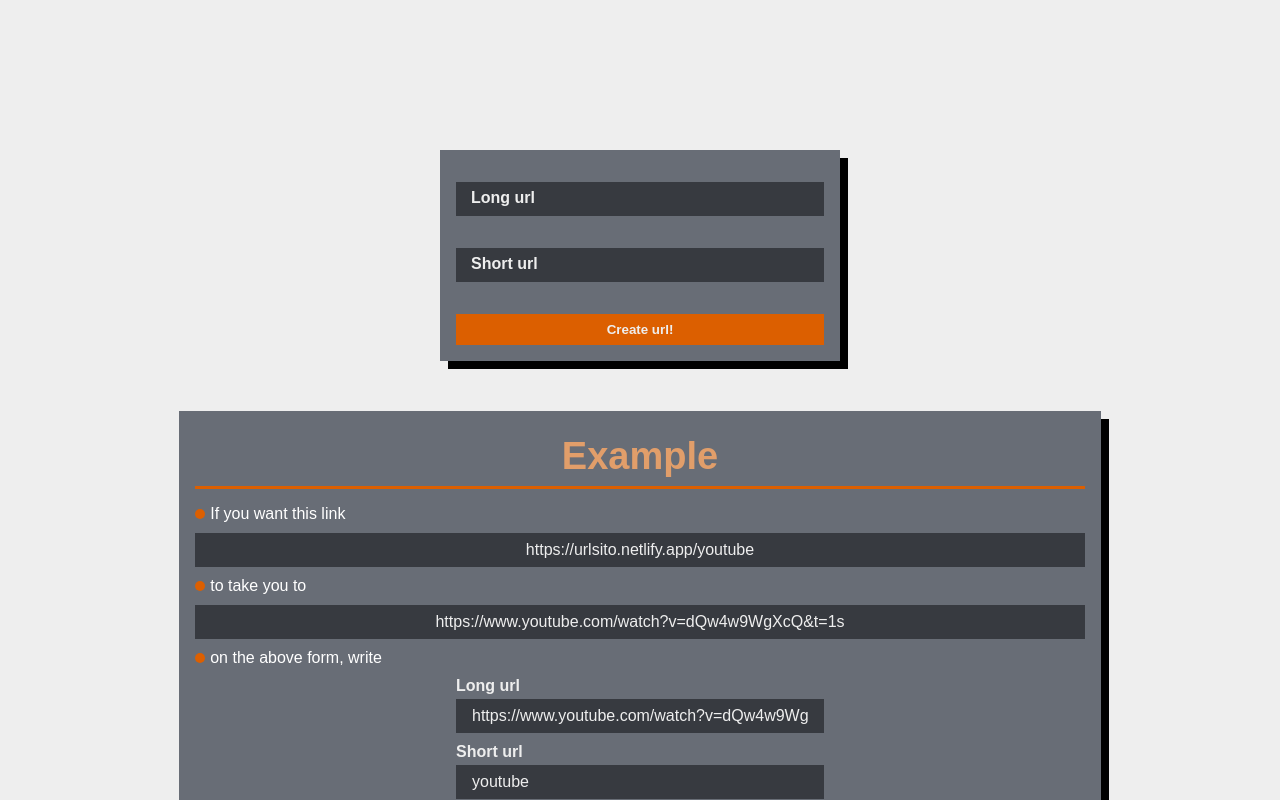
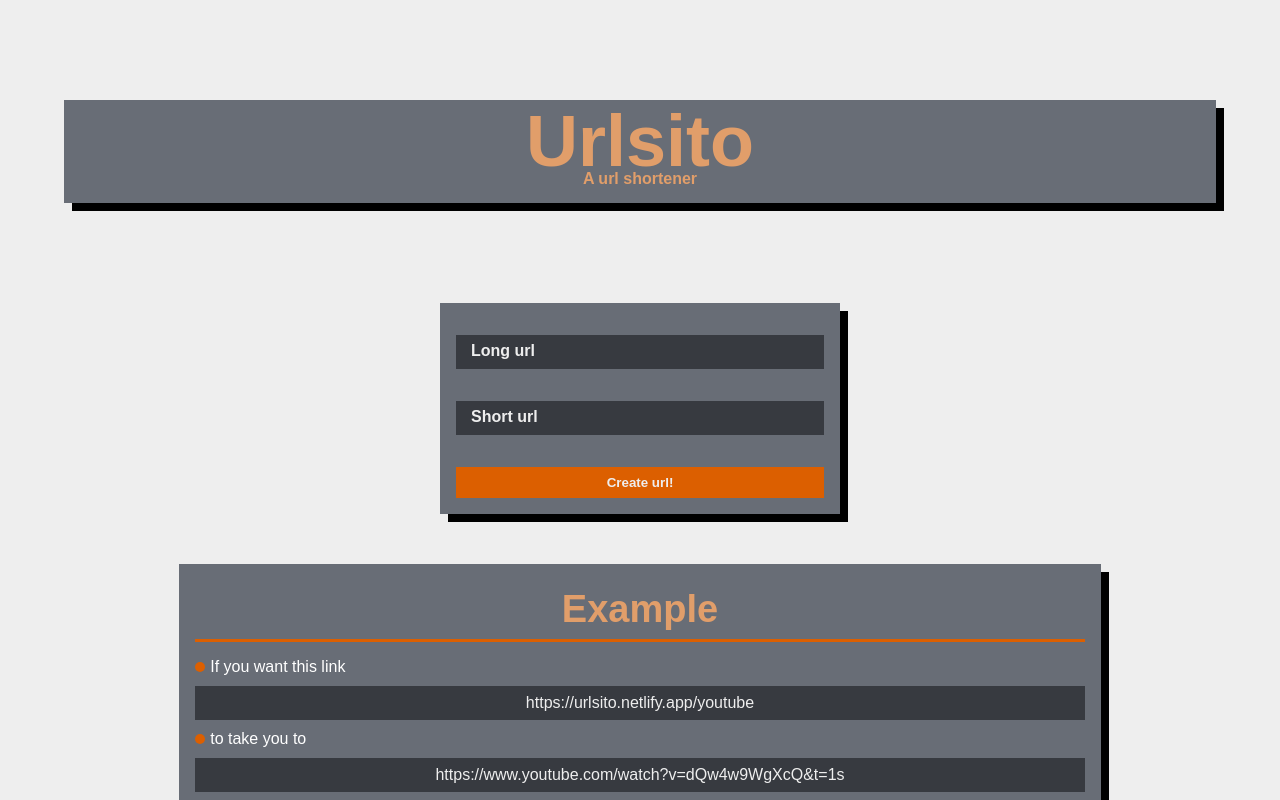
Before and after one commit to Eckry/ShortURL, a React (Vite) app: page / in a window 1280 px wide. Shown: the top 800 px of the page. Built offline with nearby package versions, Linux system fonts and the light colour scheme; no server answers; a web font is replaced by a local one.

Commit message:
add general title "Urlsito"

```diff
--- a/src/App.css
+++ b/src/App.css
@@ -26,3 +26,18 @@
   color: var(--light-highlight);
   box-shadow: 8px 8px 0 0 black;
 }
+
+.header-container {
+  font-size: clamp(20px, 5vw, 36px);
+  width: 100%;
+  text-align: center;
+  background-color: var(--secondary);
+  color: var(--light-highlight);
+  box-shadow: 8px 8px 0 0 black;
+  padding-bottom: 15px;
+}
+
+.header-h2 {
+  font-size: clamp(1px, 2vw, 16px);
+  margin-top: -1%;
+}
--- a/src/App.tsx
+++ b/src/App.tsx
@@ -153,6 +153,10 @@ function App() {
 
   return (
     <main className="main-container">
+      <header className="header-container">
+        <h1>Urlsito</h1>
+        <h2 className="header-h2">A url shortener</h2>
+      </header>
       <Toaster />
       <UrlForm handleSubmit={handleSubmit} />
       {!!lastUrl && <Message lastUrl={lastUrl} />}
```
